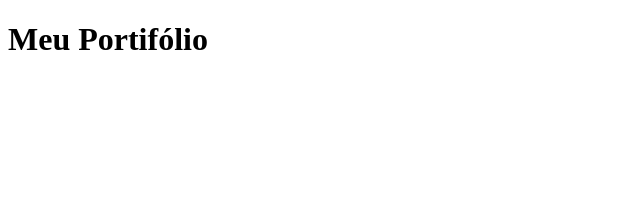
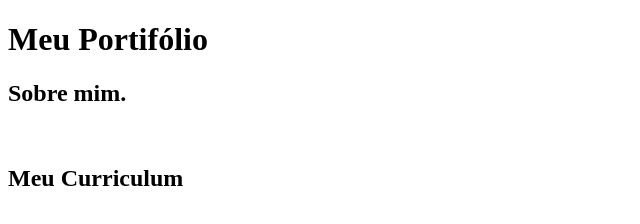
Before and after one commit to Ltbs1981/Ltbs1981.github.io, a plain HTML site: page index.html in a window 1280 px wide. Shown: the whole page, without its empty margins (0-640 px from the left). Drawn offline with Linux system fonts and the light colour scheme.

Commit message:
iniciando o CV

```diff
--- a/index.html
+++ b/index.html
@@ -7,5 +7,8 @@
 </head>
 <body>
     <h1>Meu Portifólio</h1>
+    <h2>Sobre mim.</h2><br>
+    <h2>Meu Curriculum</h2><br>
+
 </body>
 </html>
```
